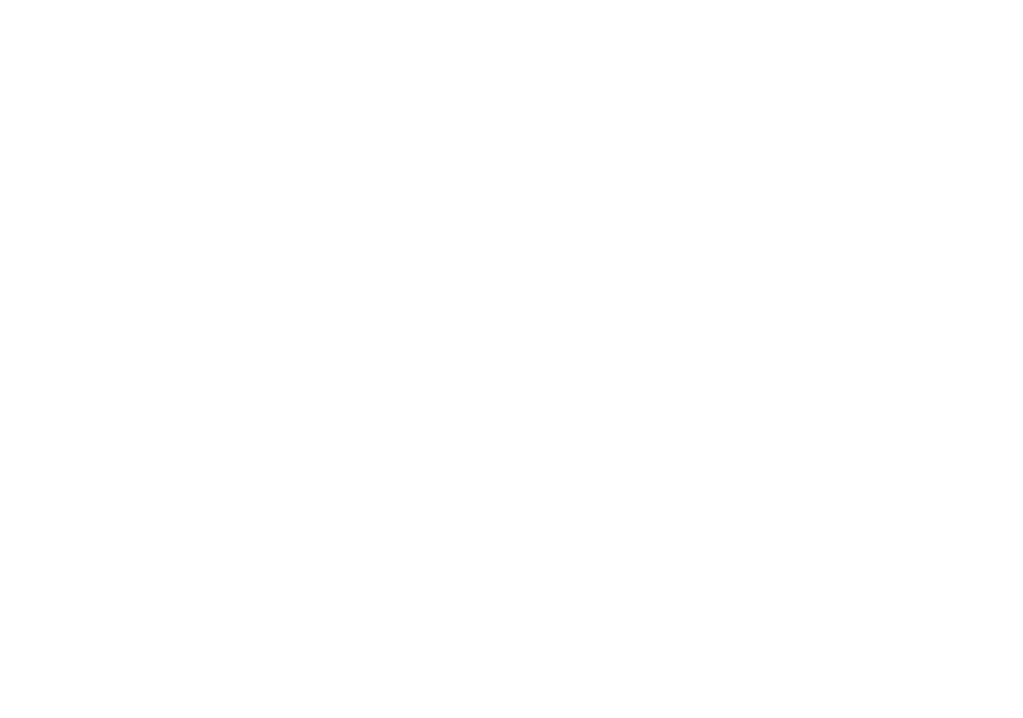
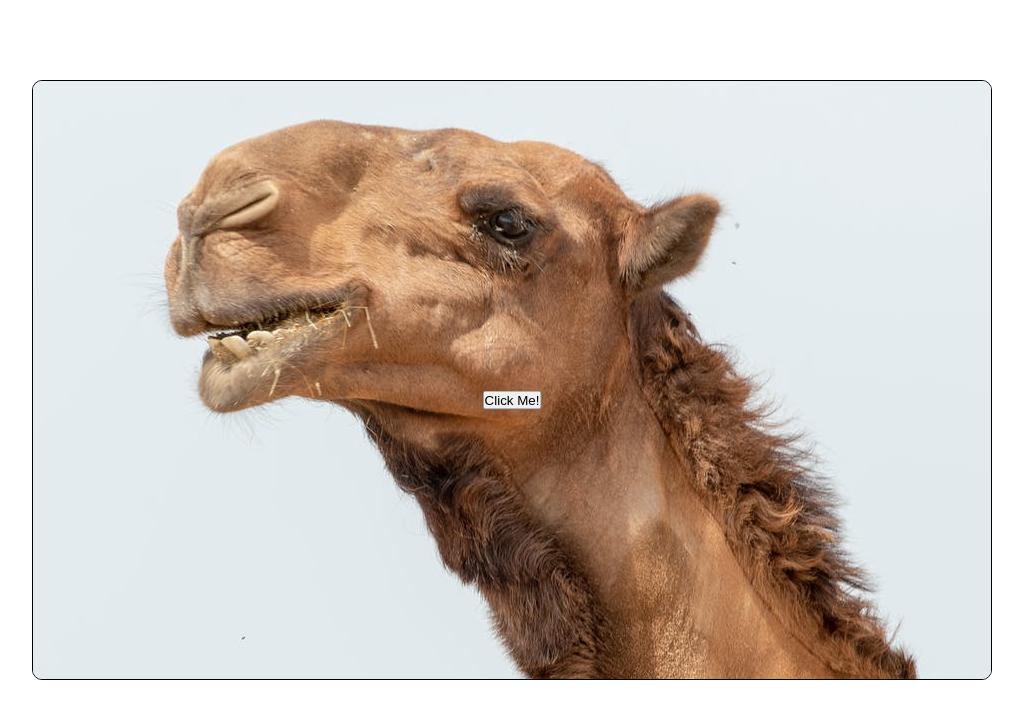
Before and after one commit to hendrismaar/Week12-JavaScript-Sandbox, a plain HTML site: page images.html in a window 1280 px wide. Shown: the whole page, without its empty margins (128-1151 px from the left). Drawn offline with Linux system fonts and the light colour scheme.

Commit message:
Add Images

```diff
--- /dev/null
+++ b/css/images.css
@@ -0,0 +1,32 @@
+* {
+    margin: 0;
+    padding: 0;
+    box-sizing: border-box;
+}
+
+.container {
+    height: 100vh;
+    width: 100%;
+}
+.container .btn {
+    position: absolute;
+    top: 50%;
+    left: 50%;
+    transform: translate(-50%, -50%);
+}
+.box-container {
+    border: 1px solid black;
+    border-radius: 10px;
+    margin: 5rem auto;
+    height: 600px;
+    overflow: hidden;
+    width: 75%;
+}
+
+.box {
+    align-items: center;
+    display: flex;
+    height: 100%;
+    justify-content: center;
+    width: 100%;
+}
--- a/images.html
+++ b/images.html
@@ -3,9 +3,19 @@
 <head>
     <meta charset="UTF-8">
     <meta name="viewport" content="width=device-width, initial-scale=1.0">
-    <title>Document</title>
+    <title>camel slideshow</title>
+    <link rel="stylesheet" href="css/images.css">
 </head>
 <body>
+    <div class="container">
+        <div class="box-container">
+            <div class="box">
+                <img src="images/camel-one.jpeg" alt="" id="image">
+                <button class="btn">Click Me!</button>
+            </div>
+        </div>
+    </div>
 
+    <script src="js/images.js"></script>
 </body>
 </html>
--- /dev/null
+++ b/js/images.js
@@ -0,0 +1,22 @@
+const myButton = document.querySelector('button');
+const myImage = document.querySelector('#image')
+const images = ['images/camel-one.jpeg', 'images/camel-two.jpeg', 'images/camel-three.jpeg', 'images/camel-four.jpeg','images/camel-five.jpeg'];
+
+let randomValues = [];
+
+myButton.addEventListener('click', changeImage);
+
+function changeImage() {
+    if (randomValues.length === 0){
+        for(let i = 0; i < images.length; i++)
+        {
+        randomValues.push(i);
+        }
+    }
+
+    let randomIndex = Math.floor(Math.random() * randomValues.length);
+    let indexFromMyarray = randomValues[randomIndex];
+    randomValues.splice(randomIndex, 1);
+
+    document.getElementById("image").src=images[indexFromMyarray];
+}
```
Also changed, not shown: js/colors.js (+18 -7 lines), images/camel-five.jpeg (added), images/camel-four.jpeg (added), images/camel-one.jpeg (added), images/camel-three.jpeg (added), images/camel-two.jpeg (added).
